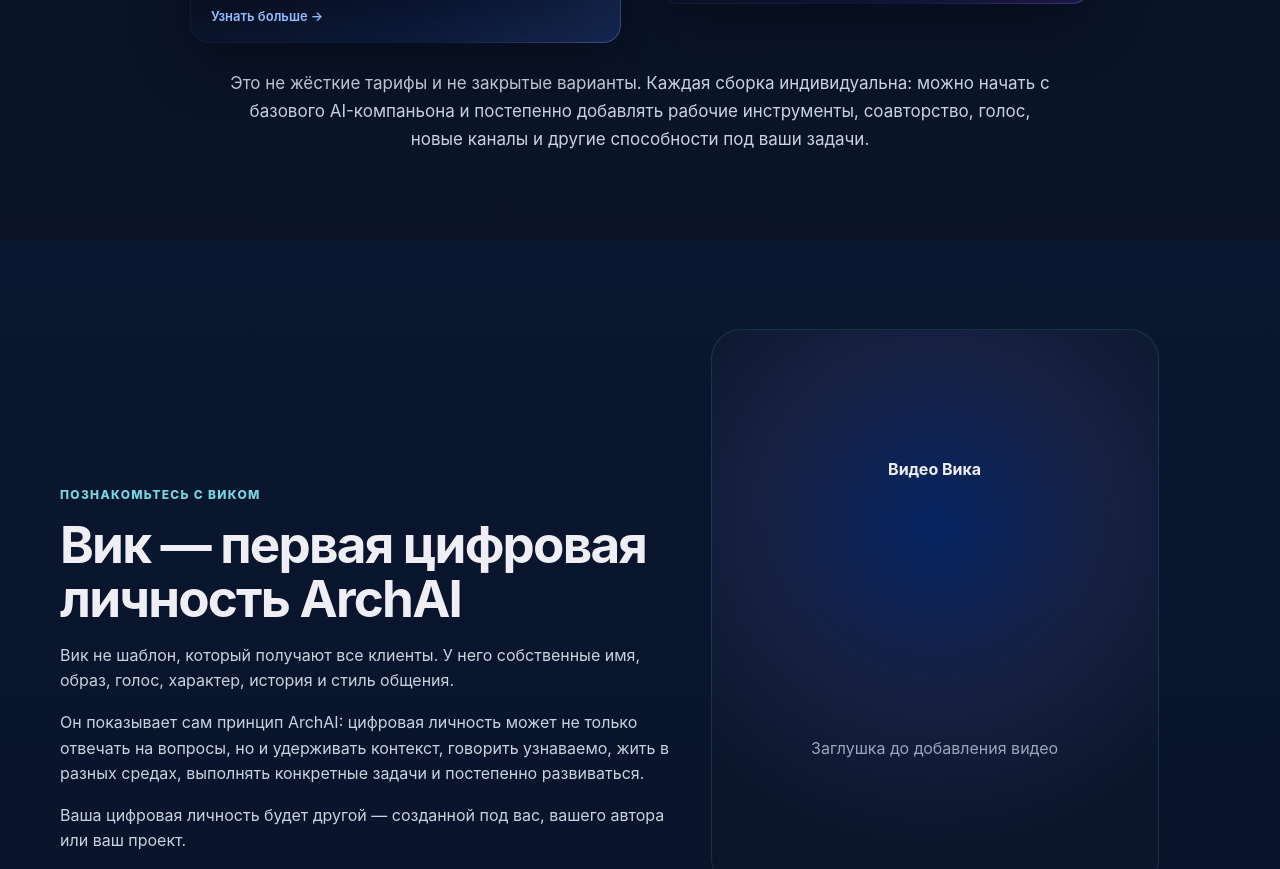
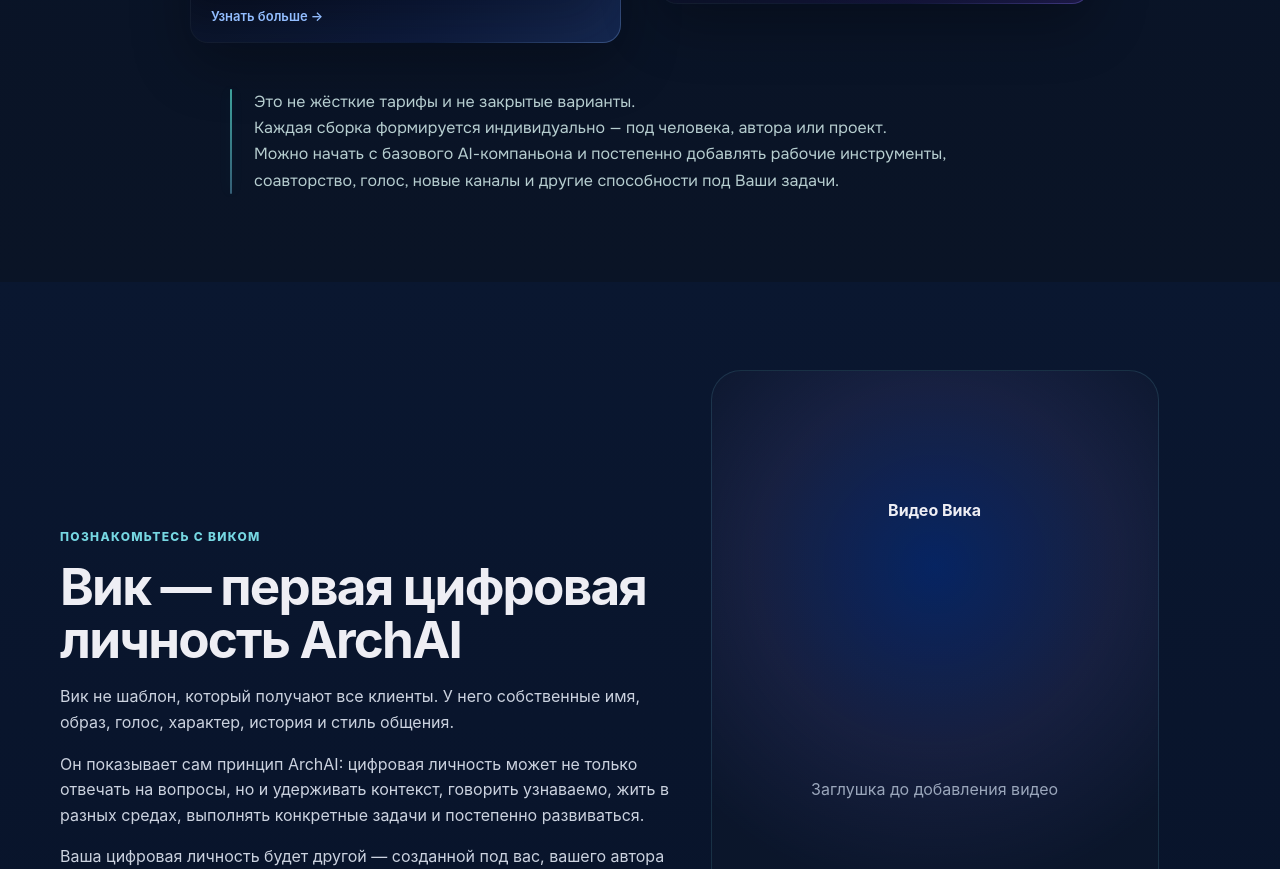
Before and after one commit to astropsi88-ui/archai-v2, a website: page index.html in a window 1280 px wide. Shown: the part 1645-2514 px from the top of the page. Drawn offline with Linux system fonts and the light colour scheme.

Commit message:
Refine directions note block

```diff
--- a/assets/styles.css
+++ b/assets/styles.css
@@ -216,3 +216,10 @@
 .home-page .product-grid .product-card:focus-visible,.home-page .product-grid .product-card.is-touch-glow{outline:none;background:linear-gradient(135deg,rgba(7,13,29,.985) 0%,rgba(8,15,32,.975) 38%,color-mix(in srgb,var(--card-mid) 27%,rgba(8,15,32,.94)) 66%,color-mix(in srgb,var(--card-glow) 38%,rgba(9,16,34,.88)) 100%) padding-box,linear-gradient(135deg,rgba(196,202,212,.1) 0%,rgba(196,202,212,.065) 42%,color-mix(in srgb,var(--card-mid) 38%,transparent) 70%,color-mix(in srgb,var(--card-edge) 72%,transparent) 100%) border-box;box-shadow:inset -24px -30px 72px rgba(var(--card-glow-rgb),.2),inset -8px -10px 28px rgba(var(--card-glow-rgb),.13),0 0 42px rgba(var(--card-glow-rgb),.2),0 0 86px rgba(var(--card-glow-rgb),.11),0 26px 66px rgba(0,0,0,.44)}
 .home-page .product-grid .product-card:focus-visible{transform:translateY(-3px)}
 @media(prefers-reduced-motion:reduce){.home-page .product-grid .product-card{transition:border-color .01ms,box-shadow .01ms,background .01ms}.home-page .product-grid .product-card:hover,.home-page .product-grid .product-card:focus-visible,.home-page .product-grid .product-card.is-touch-glow{transform:none}}
+
+/* Directions note explanatory block */
+.home-page .directions-note{position:relative;max-width:820px;width:min(100%,820px);margin:46px auto 0;padding-left:24px;color:#b7ced0;font-family:var(--font-display);font-size:16px;font-weight:400;font-style:normal;line-height:1.65;letter-spacing:.005em;text-align:left;background:transparent}
+.home-page .directions-note:before{content:"";position:absolute;left:0;top:0;bottom:0;width:2px;border-radius:999px;background:linear-gradient(180deg,rgba(80,210,196,.75),rgba(100,175,205,.48));box-shadow:0 0 14px rgba(80,210,196,.1)}
+.home-page .directions-note span{display:block}
+@media(min-width:641px) and (max-width:960px){.home-page .directions-note{max-width:820px;width:min(100%,820px);margin-top:38px;font-size:15.5px;line-height:1.62}}
+@media(max-width:640px){.home-page .directions-note{width:min(100%,440px);max-width:100%;margin-top:30px;padding-left:20px;font-size:15px;line-height:1.6;text-align:left}.home-page .directions-note span{display:inline}.home-page .directions-note span:not(:last-child)::after{content:" "}}
--- a/index.html
+++ b/index.html
@@ -94,7 +94,12 @@
 <a class="price-card product-card" href="coauthor.html"><h3>Цифровой соавтор</h3><h4>Компаньон плюс — для идей, авторского голоса и контента.</h4><ul><li>Ваш авторский стиль, ключевые темы и контентная память;</li><li>развитие идей из заметок и накопленных материалов;</li><li>подготовка постов, статей, сценариев, визуалов и видео;</li><li>контент-план, адаптация под площадки и автопубликация в соцсетях.</li></ul><b class="learn">Узнать больше →</b></a>
 <a class="price-card product-card" href="project.html"><h3>Личность проекта</h3><h4>Компаньон плюс — представитель проекта с командой AI-субагентов.</h4><ul><li>Аватар с голосом, характером и позицией проекта;</li><li>база знаний по продуктам;</li><li>участие в видеоконтенте;</li><li>общение с аудиторией;</li><li>координация AI-субагентов;</li><li>обработка обращений и аналитика вопросов.</li></ul><b class="learn">Узнать больше →</b></a>
 </div>
-<p class="directions-note">Это не жёсткие тарифы и не закрытые варианты. Каждая сборка индивидуальна: можно начать с базового AI-компаньона и постепенно добавлять рабочие инструменты, соавторство, голос, новые каналы и другие способности под ваши задачи.</p>
+<p class="directions-note">
+<span>Это не жёсткие тарифы и не закрытые варианты.</span>
+<span>Каждая сборка формируется индивидуально — под человека, автора или проект.</span>
+<span>Можно начать с базового AI-компаньона и постепенно добавлять рабочие инструменты,</span>
+<span>соавторство, голос, новые каналы и другие способности под Ваши задачи.</span>
+</p>
 </div>
 </section>
 <section class="section alt" id="vik-chat">
--- a/public/assets/styles.css
+++ b/public/assets/styles.css
@@ -216,3 +216,10 @@
 .home-page .product-grid .product-card:focus-visible,.home-page .product-grid .product-card.is-touch-glow{outline:none;background:linear-gradient(135deg,rgba(7,13,29,.985) 0%,rgba(8,15,32,.975) 38%,color-mix(in srgb,var(--card-mid) 27%,rgba(8,15,32,.94)) 66%,color-mix(in srgb,var(--card-glow) 38%,rgba(9,16,34,.88)) 100%) padding-box,linear-gradient(135deg,rgba(196,202,212,.1) 0%,rgba(196,202,212,.065) 42%,color-mix(in srgb,var(--card-mid) 38%,transparent) 70%,color-mix(in srgb,var(--card-edge) 72%,transparent) 100%) border-box;box-shadow:inset -24px -30px 72px rgba(var(--card-glow-rgb),.2),inset -8px -10px 28px rgba(var(--card-glow-rgb),.13),0 0 42px rgba(var(--card-glow-rgb),.2),0 0 86px rgba(var(--card-glow-rgb),.11),0 26px 66px rgba(0,0,0,.44)}
 .home-page .product-grid .product-card:focus-visible{transform:translateY(-3px)}
 @media(prefers-reduced-motion:reduce){.home-page .product-grid .product-card{transition:border-color .01ms,box-shadow .01ms,background .01ms}.home-page .product-grid .product-card:hover,.home-page .product-grid .product-card:focus-visible,.home-page .product-grid .product-card.is-touch-glow{transform:none}}
+
+/* Directions note explanatory block */
+.home-page .directions-note{position:relative;max-width:820px;width:min(100%,820px);margin:46px auto 0;padding-left:24px;color:#b7ced0;font-family:var(--font-display);font-size:16px;font-weight:400;font-style:normal;line-height:1.65;letter-spacing:.005em;text-align:left;background:transparent}
+.home-page .directions-note:before{content:"";position:absolute;left:0;top:0;bottom:0;width:2px;border-radius:999px;background:linear-gradient(180deg,rgba(80,210,196,.75),rgba(100,175,205,.48));box-shadow:0 0 14px rgba(80,210,196,.1)}
+.home-page .directions-note span{display:block}
+@media(min-width:641px) and (max-width:960px){.home-page .directions-note{max-width:820px;width:min(100%,820px);margin-top:38px;font-size:15.5px;line-height:1.62}}
+@media(max-width:640px){.home-page .directions-note{width:min(100%,440px);max-width:100%;margin-top:30px;padding-left:20px;font-size:15px;line-height:1.6;text-align:left}.home-page .directions-note span{display:inline}.home-page .directions-note span:not(:last-child)::after{content:" "}}
```
Also changed, not shown: public/index.html (+6 -1 lines).
